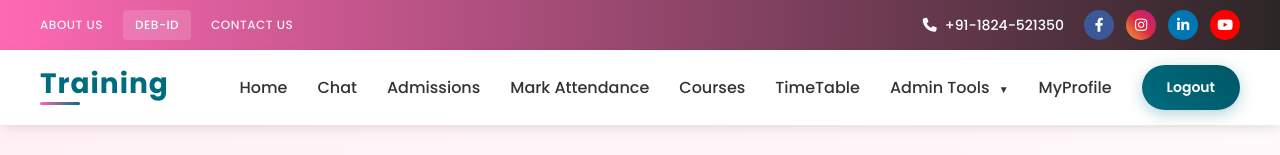
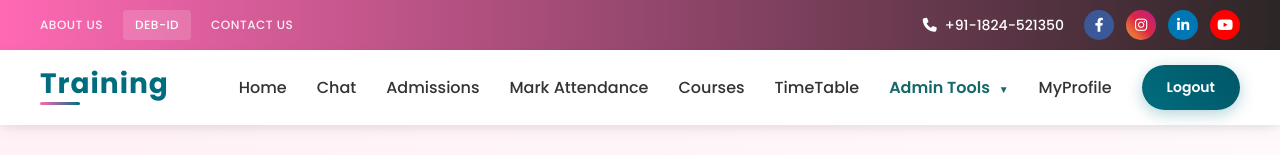
Before and after one commit to Manjotxe/training, a React (Vite) app in the folder frontend/: page /data in a window 1280 px wide. Shown: the top 155 px of the page. Built offline with nearby package versions, Linux system fonts and the light colour scheme; no server answers; sample sign-in values are in the browser's storage.

Commit message:
Update Header Component

```diff
--- a/frontend/src/component/Header.jsx
+++ b/frontend/src/component/Header.jsx
@@ -1,5 +1,5 @@
 import React, { useState, useRef, useEffect } from "react";
-import { Link } from "react-router-dom";
+import { Link, useLocation } from "react-router-dom";
 
 function Header({ isLoggedIn, onLogout, handleCoursesClick }) {
   const [isMenuOpen, setIsMenuOpen] = useState(false);
@@ -7,6 +7,8 @@ function Header({ isLoggedIn, onLogout, handleCoursesClick }) {
   const role = localStorage.getItem("role");
   const userId = localStorage.getItem("ID");
   const dropdownRef = useRef(null);
+  const location = useLocation();
+  const [previousPath, setPreviousPath] = useState(location.pathname);
 
   const toggleMenu = () => {
     setIsMenuOpen(!isMenuOpen);
@@ -16,6 +18,23 @@ function Header({ isLoggedIn, onLogout, handleCoursesClick }) {
     e.preventDefault();
     setIsAdminDropdownOpen(!isAdminDropdownOpen);
   };
+
+  // Check if the current path matches the link and apply appropriate classes
+  const isActive = (path) => {
+    // Check if active
+    const active = (path === "/" && location.pathname === "/") ||
+                   (path !== "/" && location.pathname.startsWith(path));
+
+    // Check if newly active (path just changed)
+    const isNewActive = active && previousPath !== location.pathname;
+
+    return active ? (isNewActive ? "active new-active" : "active") : "";
+  };
+
+  // Update previous path when location changes
+  useEffect(() => {
+    setPreviousPath(location.pathname);
+  }, [location.pathname]);
 
   // Close dropdown when clicking outside
   useEffect(() => {
@@ -90,60 +109,68 @@ function Header({ isLoggedIn, onLogout, handleCoursesClick }) {
             <span className="hamburger-line"></span>
           </button>
           <div className={`nav-links ${isMenuOpen ? "show" : ""}`}>
-            <a href="/" className="nav-item">
+            <Link to="/" className={`nav-item ${isActive("/")}`}>
               Home
-            </a>
+            </Link>
             {role === "admin" ? (
-              <a href="/chatadmin" className="nav-item">
+              <Link to="/chatadmin" className={`nav-item ${isActive("/chatadmin")}`}>
                 Chat
-              </a>
+              </Link>
             ) : role === "user" ? (
-              <a href={`/chat`} className="nav-item">
+              <Link to="/chat" className={`nav-item ${isActive("/chat")}`}>
                 Chat
-              </a>
+              </Link>
             ) : null}
             {role === "admin" && (
-              <a href="/admission" className="nav-item">
+              <Link to="/admission" className={`nav-item ${isActive("/admission")}`}>
                 Admissions
-              </a>
+              </Link>
             )}
             {role === "admin" && (
-              <a href="/attendance" className="nav-item">
+              <Link to="/attendance" className={`nav-item ${isActive("/attendance")}`}>
                 Mark Attendance
-              </a>
+              </Link>
             )}
 
-            <a href="/course" onClick={handleCoursesClick} className="nav-item">
+            <Link to="/course" onClick={handleCoursesClick} className={`nav-item ${isActive("/course")}`}>
               Courses
-            </a>
+            </Link>
 
             {role === "user" && (
-              <a href={`/assignments/${userId}`} className="nav-item">
+              <Link to={`/assignments/${userId}`} className={`nav-item ${isActive("/assignments")}`}>
                 Assignments
-              </a>
-
+              </Link>
             )}
             {role === "user" && (
-             <a href="/studentlogs"  className="nav-item">Student Logs</a>
-
+              <Link to="/studentlogs" className={`nav-item ${isActive("/studentlogs")}`}>
+                Student Logs
+              </Link>
             )}
 
-
-
             {isLoggedIn ? (
-              <a href="/lectures" className="nav-item">
+              <Link to="/lectures" className={`nav-item ${isActive("/lectures")}`}>
                 TimeTable
-              </a>
+              </Link>
             ) : (
-              <a href="/login" className="nav-item">
+              <Link to="/login" className={`nav-item ${isActive("/login")}`}>
                 TimeTable
-              </a>
+              </Link>
             )}
 
             {/* Admin dropdown menu */}
             {role === "admin" && (
               <div className="custom-dropdown" ref={dropdownRef}>
-                <a href="#" className="nav-item" onClick={toggleAdminDropdown}>
+                <a
+                  href="#"
+                  className={`nav-item ${
+                    isActive("/canvas") ||
+                    isActive("/data") ||
+                    isActive("/dashboard") ||
+                    isActive("/add-lecture") ||
+                    isActive("/assignment") ? "active" : ""
+                  }`}
+                  onClick={toggleAdminDropdown}
+                >
                   Admin Tools{" "}
                   <span
                     className={`dropdown-arrow ${
@@ -157,27 +184,37 @@ function Header({ isLoggedIn, onLogout, handleCoursesClick }) {
                   className="dropdown-content"
                   style={{ display: isAdminDropdownOpen ? "block" : "none" }}
                 >
-                  <a href="/canvas">Inquiry Form</a>
-                  <a href="/data">All Students</a>
-                  <a href="/dashboard">Records</a>
-                  <a href="/add-lecture">Add Lecture</a>
-                  <a href="/assignment">Assignments</a>
+                  <Link to="/canvas" className={isActive("/canvas")}>
+                    Inquiry Form
+                  </Link>
+                  <Link to="/data" className={isActive("/data")}>
+                    All Students
+                  </Link>
+                  <Link to="/dashboard" className={isActive("/dashboard")}>
+                    Records
+                  </Link>
+                  <Link to="/add-lecture" className={isActive("/add-lecture")}>
+                    Add Lecture
+                  </Link>
+                  <Link to="/assignment" className={isActive("/assignment")}>
+                    Assignments
+                  </Link>
                 </div>
               </div>
             )}
 
             {isLoggedIn ? (
-              <a href={`/profile/${userId}`} className="nav-item">
+              <Link to={`/profile/${userId}`} className={`nav-item ${isActive("/profile")}`}>
                 MyProfile
-              </a>
+              </Link>
             ) : (
-              <a href="/login" className="nav-item">
+              <Link to="/login" className={`nav-item ${isActive("/login")}`}>
                 MyProfile
-              </a>
+              </Link>
             )}
 
             {!isLoggedIn ? (
-              <Link to="/login" className="apply-now">
+              <Link to="/login" className={`apply-now ${isActive("/login")}`}>
                 Login
               </Link>
             ) : (
--- a/frontend/src/styles/index.css
+++ b/frontend/src/styles/index.css
@@ -18,3 +18,131 @@ body {
   margin: 0;
   min-height: 100vh;
 }
+ /* Active link styling with enhanced effects */
+ .nav-item {
+  position: relative;
+  transition: all 0.3s ease;
+}
+
+.nav-item.active {
+  color: rgb(21, 105, 104);
+  font-weight: 600;
+  position: relative;
+  transform: scale(1.05);
+}
+
+.nav-item:hover {
+  transform: scale(1.05);
+}
+
+.nav-item.active:after {
+  content: '';
+  position: absolute;
+  bottom: -5px;
+  left: 0;
+  width: 0;
+  height: 2px;
+  background-color: rgb(21, 105, 104);
+  animation: underlineExpand 0.4s ease forwards;
+}
+
+@keyframes underlineExpand {
+  0% {
+    width: 0;
+    opacity: 0;
+  }
+  100% {
+    width: 100%;
+    opacity: 1;
+  }
+}
+
+/* Hover effect for non-active items */
+.nav-item:not(.active):hover:after {
+  content: '';
+  position: absolute;
+  bottom: -5px;
+  left: 0;
+  width: 0;
+  height: 2px;
+  background-color: rgba(21, 105, 104, 0.5);
+  animation: underlineExpandHover 0.3s ease forwards;
+}
+
+@keyframes underlineExpandHover {
+  0% {
+    width: 0;
+    opacity: 0;
+  }
+  100% {
+    width: 70%;
+    opacity: 0.7;
+  }
+}
+
+/* Active link in dropdown with enhanced styling */
+.dropdown-content a {
+  transition: all 0.3s ease;
+  position: relative;
+  overflow: hidden;
+}
+
+.dropdown-content a.active {
+  background-color: rgba(21, 105, 104, 0.1);
+  color: rgb(21, 105, 104);
+  font-weight: 600;
+  transform: translateX(5px);
+}
+
+.dropdown-content a:before {
+  content: '';
+  position: absolute;
+  left: -100%;
+  top: 0;
+  width: 100%;
+  height: 100%;
+  background: linear-gradient(90deg, transparent, rgba(21, 105, 104, 0.1), transparent);
+  transition: all 0.5s ease;
+}
+
+.dropdown-content a:hover:before {
+  left: 100%;
+}
+
+/* Active login button with pulse effect */
+.apply-now {
+  transition: all 0.3s ease;
+  position: relative;
+  overflow: hidden;
+}
+
+.apply-now.active {
+  background-color: rgb(21, 105, 104);
+  animation: pulse 1.5s infinite;
+}
+
+@keyframes pulse {
+  0% {
+    box-shadow: 0 0 0 0 rgba(21, 105, 104, 0.7);
+  }
+  70% {
+    box-shadow: 0 0 0 10px rgba(21, 105, 104, 0);
+  }
+  100% {
+    box-shadow: 0 0 0 0 rgba(21, 105, 104, 0);
+  }
+}
+
+/* Highlight effect for newly active links */
+.nav-item.active.new-active {
+  animation: highlightNewActive 1s ease;
+}
+
+@keyframes highlightNewActive {
+  0%, 100% {
+    background-color: transparent;
+  }
+  50% {
+    background-color: rgba(21, 105, 104, 0.15);
+  }
+}
```
